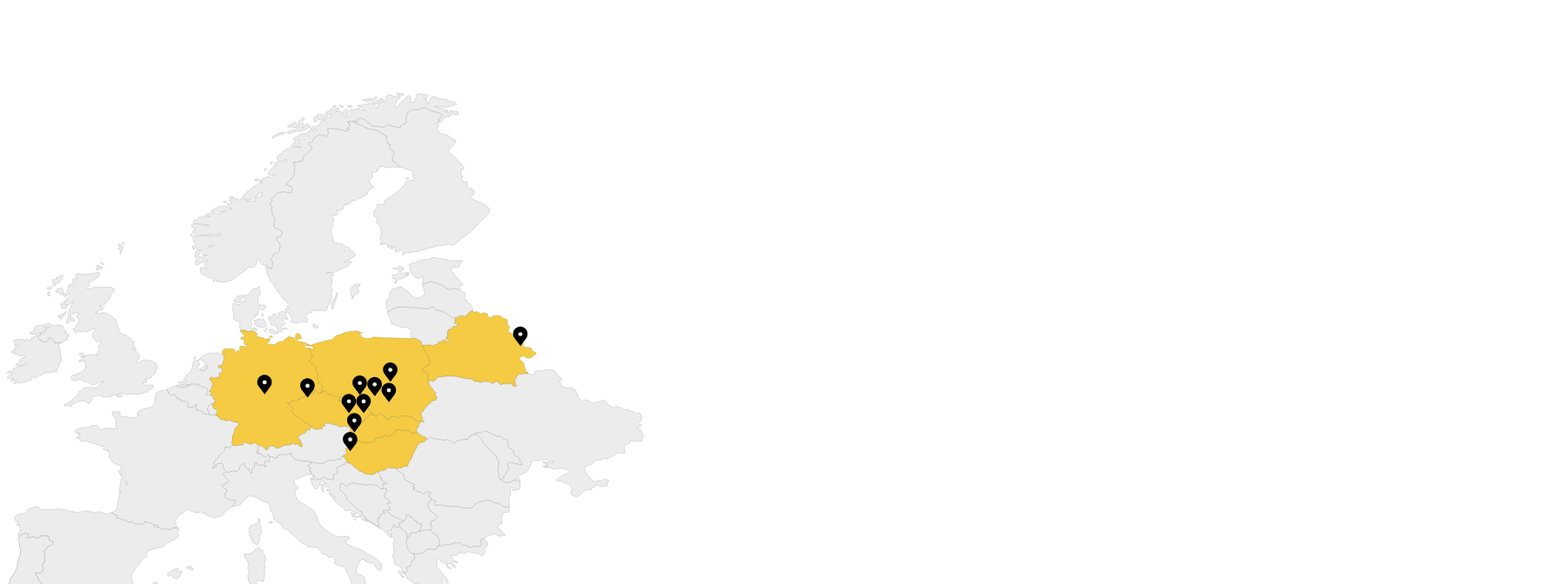
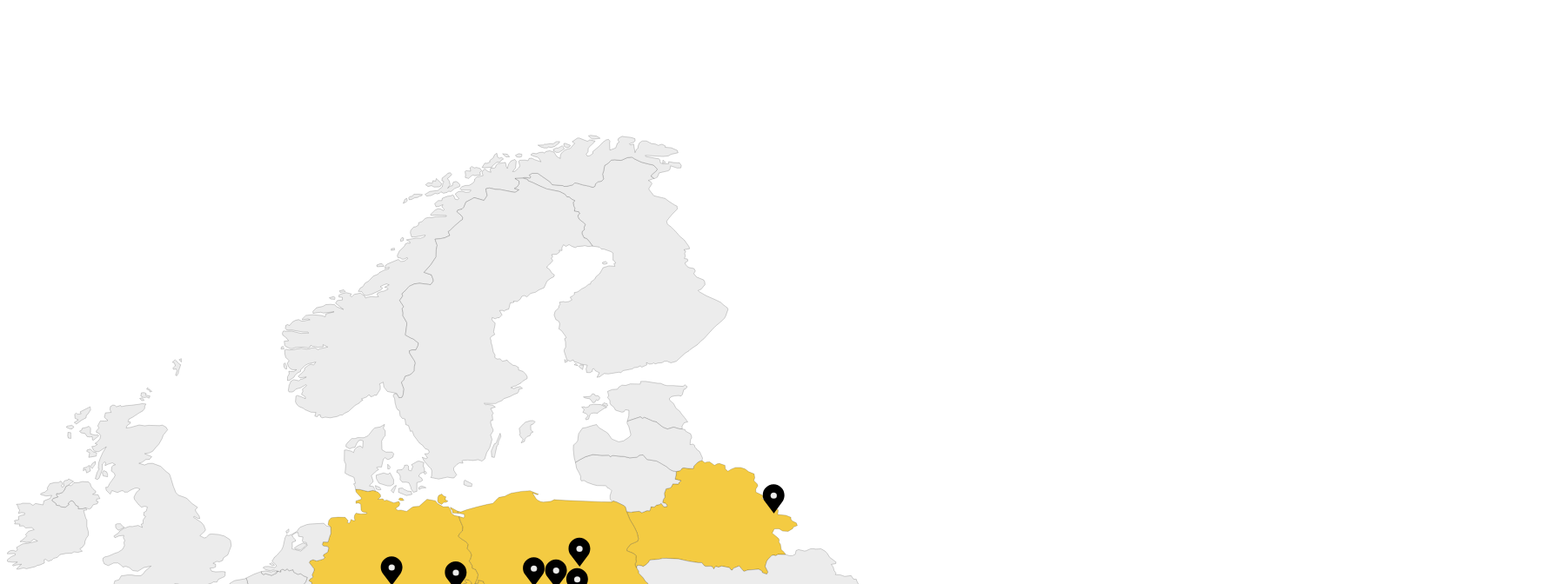
Before and after one commit to DesislavPetrov/companies, a plain HTML site: page index.html in a window 1280 px wide. Shown: the top 672 px of the page at 87% size, 1800 px wide, since content can reach past the window. Drawn offline with Linux system fonts and the light colour scheme.

Commit message:
Update index.html

```diff
--- a/index.html
+++ b/index.html
@@ -27,19 +27,16 @@
             transform: translateX(-50%);
             display: none;
         }
-
         html,
         body {
             width: 100%;
         }
-
         svg {
             /* max-width: 100% !important; */
-            width: 1200px;
+            width: 140%;
             height: auto;
             display: block;
         }
-
         .heyo:hover {
             fill: #CC2929;
             -moz-transition: 0.3s;
@@ -47,12 +44,10 @@
             -webkit-transition: 0.3s;
             transition: 0.3s;
         }
-
         .enabled {
             fill: #f4cb42;
             cursor: pointer;
         }
-
         .description {
             pointer-events: none;
             position: absolute;
@@ -73,11 +68,9 @@
             transform: translateX(-50%);
             display: none;
         }
-
         .description.active {
             display: block;
         }
-
         .description:after {
             content: "";
             position: absolute;
@@ -420,10 +413,8 @@
 var oneIcon = document.getElementById("12");
         var onePopup = document.getElementById("one-popup");
         var hungaryCountry = document.getElementById("HU");
-
         oneIcon.addEventListener("mouseover", showOnePopup);
         oneIcon.addEventListener("mouseout", hideOnePopup);
-
         function showOnePopup(evt) {
             var iconPos = oneIcon.getBoundingClientRect();
             onePopup.style.left = (evt.pageX) + "px";
@@ -431,21 +422,16 @@ var oneIcon = document.getElementById("12");
             onePopup.style.display = "block";
             hungaryCountry.style.fill = "#CC2929";
         }
-
         function hideOnePopup(evt) {
             onePopup.style.display = "none";
             hungaryCountry.style.fill = "#f4cb42";
         }
-
-
 // 2
 var twoIcon = document.getElementById("13");
         var twoPopup = document.getElementById("two-popup");
         var slovakiaCountry = document.getElementById("SK");
-
         twoIcon.addEventListener("mouseover", showTwoPopup);
         twoIcon.addEventListener("mouseout", hideTwoPopup);
-
         function showTwoPopup(evt) {
             var iconPos = twoIcon.getBoundingClientRect();
             twoPopup.style.left = (evt.pageX) + "px";
@@ -453,21 +439,16 @@ var twoIcon = document.getElementById("13");
             twoPopup.style.display = "block";
             slovakiaCountry.style.fill = "#CC2929";
         }
-
         function hideTwoPopup(evt) {
             twoPopup.style.display = "none";
             slovakiaCountry.style.fill = "#f4cb42";
         }
-
-
         // 3
 var threeIcon = document.getElementById("3");
         var threePopup = document.getElementById("three-popup");
         var czechCountry = document.getElementById("CZ");
-
         threeIcon.addEventListener("mouseover", showThreePopup);
         threeIcon.addEventListener("mouseout", hideThreePopup);
-
         function showThreePopup(evt) {
             var iconPos = sixIcon.getBoundingClientRect();
             threePopup.style.left = (evt.pageX) + "px";
@@ -475,20 +456,15 @@ var threeIcon = document.getElementById("3");
             threePopup.style.display = "block";
             czechCountry.style.fill = "#CC2929";
         }
-
         function hideThreePopup(evt) {
             threePopup.style.display = "none";
             czechCountry.style.fill = "#f4cb42";
         }
-
-
         // 4
 var fourIcon = document.getElementById("4");
         var fourPopup = document.getElementById("four-popup");
-
         fourIcon.addEventListener("mouseover", showFourPopup);
         fourIcon.addEventListener("mouseout", hideFourPopup);
-
         function showFourPopup(evt) {
             var iconPos = sixIcon.getBoundingClientRect();
             fourPopup.style.left = (evt.pageX) + "px";
@@ -496,20 +472,15 @@ var fourIcon = document.getElementById("4");
             fourPopup.style.display = "block";
             czechCountry.style.fill = "#CC2929";
         }
-
         function hideFourPopup(evt) {
             fourPopup.style.display = "none";
             czechCountry.style.fill = "#f4cb42";
         }
-
-
 // 5
 var fiveIcon = document.getElementById("5");
         var fivePopup = document.getElementById("five-popup");
-
         fiveIcon.addEventListener("mouseover", showFivePopup);
         fiveIcon.addEventListener("mouseout", hideFivePopup);
-
         function showFivePopup(evt) {
             var iconPos = sixIcon.getBoundingClientRect();
             fivePopup.style.left = (evt.pageX) + "px";
@@ -517,21 +488,16 @@ var fiveIcon = document.getElementById("5");
             fivePopup.style.display = "block";
             czechCountry.style.fill = "#CC2929";
         }
-
         function hideFivePopup(evt) {
             fivePopup.style.display = "none";
             czechCountry.style.fill = "#f4cb42";
         }
-
-
 // 6
 var sixIcon = document.getElementById("6");
         var sixPopup = document.getElementById("six-popup");
         var belarusCountry = document.getElementById("BY");
-
         sixIcon.addEventListener("mouseover", showSixPopup);
         sixIcon.addEventListener("mouseout", hideSixPopup);
-
         function showSixPopup(evt) {
             var iconPos = sixIcon.getBoundingClientRect();
             sixPopup.style.left = (evt.pageX) + "px";
@@ -539,21 +505,16 @@ var sixIcon = document.getElementById("6");
             sixPopup.style.display = "block";
             belarusCountry.style.fill = "#CC2929";
         }
-
         function hideSixPopup(evt) {
             sixPopup.style.display = "none";
             belarusCountry.style.fill = "#f4cb42";
         }
-
-
         // 7
         var sevenIcon = document.getElementById("7");
         var sevenPopup = document.getElementById("seven-popup");
         var germanyCountry = document.getElementById("DE");
-
         sevenIcon.addEventListener("mouseover", showSeventhPopup);
         sevenIcon.addEventListener("mouseout", hideSeventhPopup);
-
         function showSeventhPopup(evt) {
             var iconPos = sevenIcon.getBoundingClientRect();
             sevenPopup.style.left = (evt.pageX) + "px";
@@ -561,21 +522,16 @@ var sixIcon = document.getElementById("6");
             sevenPopup.style.display = "block";
             germanyCountry.style.fill = "#CC2929";
         }
-
         function hideSeventhPopup(evt) {
             sevenPopup.style.display = "none";
             germanyCountry.style.fill = "#f4cb42";
         }
-
-
         //8
         var eightIcon = document.getElementById("8");
         var eightPopup = document.getElementById("eight-popup");
         var polandCountry = document.getElementById("PL");
-
         eightIcon.addEventListener("mouseover", showEightPopup);
         eightIcon.addEventListener("mouseout", hideEightPopup);
-
         function showEightPopup(evt) {
             var iconPos = eightIcon.getBoundingClientRect();
             eightPopup.style.left = (evt.pageX) + "px";
@@ -583,21 +539,15 @@ var sixIcon = document.getElementById("6");
             eightPopup.style.display = "block";
             polandCountry.style.fill = "#CC2929";
         }
-
         function hideEightPopup(evt) {
             eightPopup.style.display = "none";
             polandCountry.style.fill = "#f4cb42";
         }
-
-
-
         //9
         var nineIcon = document.getElementById("9");
         var ninePopup = document.getElementById("nine-popup");
-
         nineIcon.addEventListener("mouseover", showNinePopup);
         nineIcon.addEventListener("mouseout", hideNinePopup);
-
         function showNinePopup(evt) {
             var iconPos = nineIcon.getBoundingClientRect();
             ninePopup.style.left = (evt.pageX) + "px";
@@ -605,21 +555,15 @@ var sixIcon = document.getElementById("6");
             ninePopup.style.display = "block";
             polandCountry.style.fill = "#CC2929";
         }
-
         function hideNinePopup(evt) {
             ninePopup.style.display = "none";
             polandCountry.style.fill = "#f4cb42";
         }
-
-
-
         //10
         var tenIcon = document.getElementById("10");
         var tenPopup = document.getElementById("ten-popup");
-
         tenIcon.addEventListener("mouseover", showTenPopup);
         tenIcon.addEventListener("mouseout", hideTenPopup);
-
         function showTenPopup(evt) {
             var iconPos = tenIcon.getBoundingClientRect();
             tenPopup.style.left = (evt.pageX) + "px";
@@ -627,21 +571,15 @@ var sixIcon = document.getElementById("6");
             tenPopup.style.display = "block";
             polandCountry.style.fill = "#CC2929";
         }
-
         function hideTenPopup(evt) {
             tenPopup.style.display = "none";
             polandCountry.style.fill = "#f4cb42";
         }
-
-
-
         //11
         var elevenIcon = document.getElementById("11");
         var elevenPopup = document.getElementById("eleven-popup");
-
         elevenIcon.addEventListener("mouseover", showElevenPopup);
         elevenIcon.addEventListener("mouseout", hideElevenPopup);
-
         function showElevenPopup(evt) {
             var iconPos = elevenIcon.getBoundingClientRect();
             elevenPopup.style.left = (evt.pageX) + "px";
@@ -649,32 +587,24 @@ var sixIcon = document.getElementById("6");
             elevenPopup.style.display = "block";
             polandCountry.style.fill = "#CC2929";
         }
-
         function hideElevenPopup(evt) {
             elevenPopup.style.display = "none";
             polandCountry.style.fill = "#f4cb42";
         }
-
         // $description = $(".description");
-
         // $('.enabled').hover(function () {
-
         //     $(this).attr("class", "enabled heyo");
         //     $description.addClass('active');
         //     $description.html($(this).attr('name'));
         // }, function () {
         //     $description.removeClass('active');
         // });
-
         // $(document).on('mousemove', function (e) {
-
         //     $description.css({
         //         left: e.pageX,
         //         top: e.pageY - 70
         //     });
-
         // });
-
     </script>
 </body>
 
```
